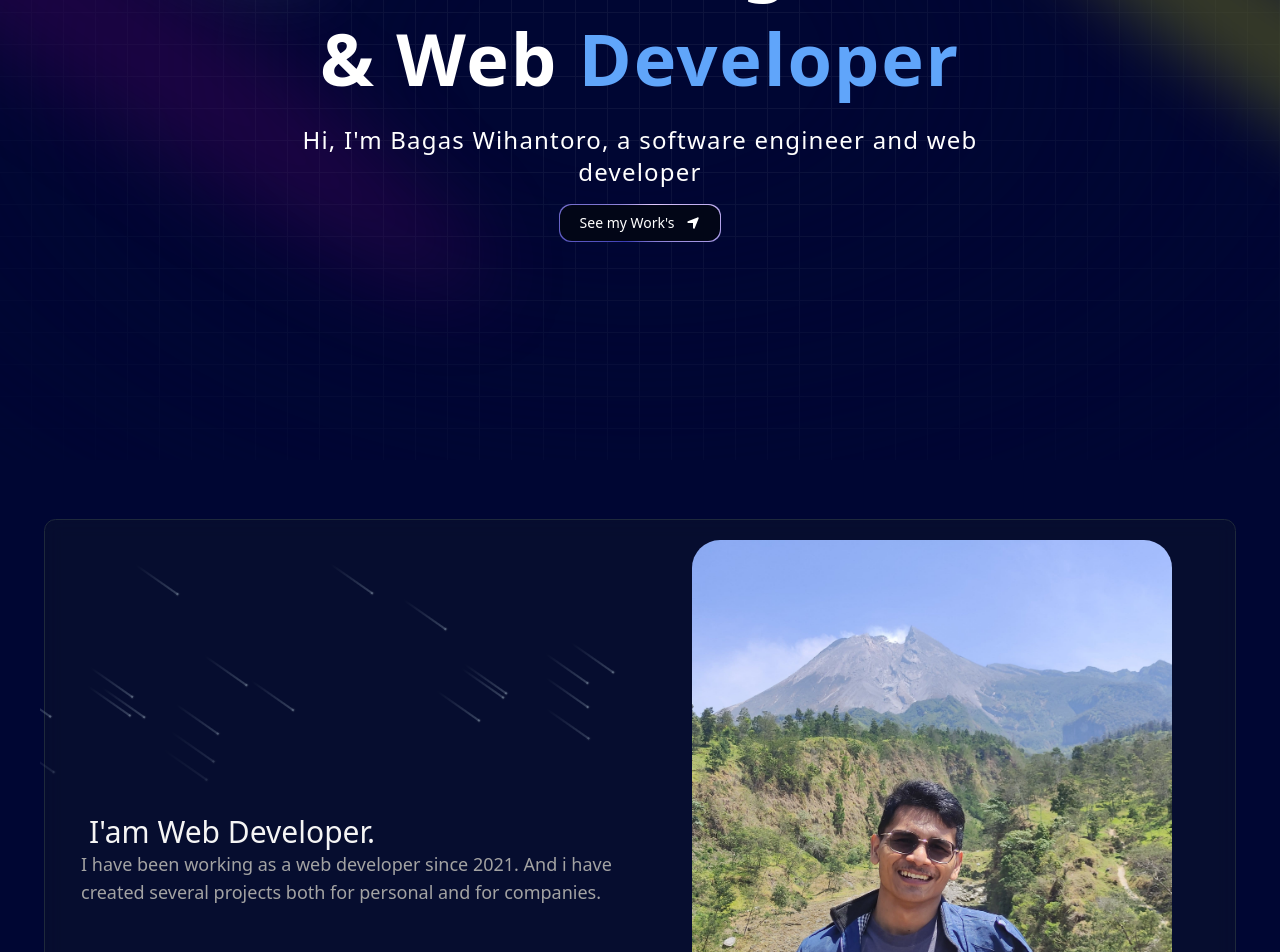
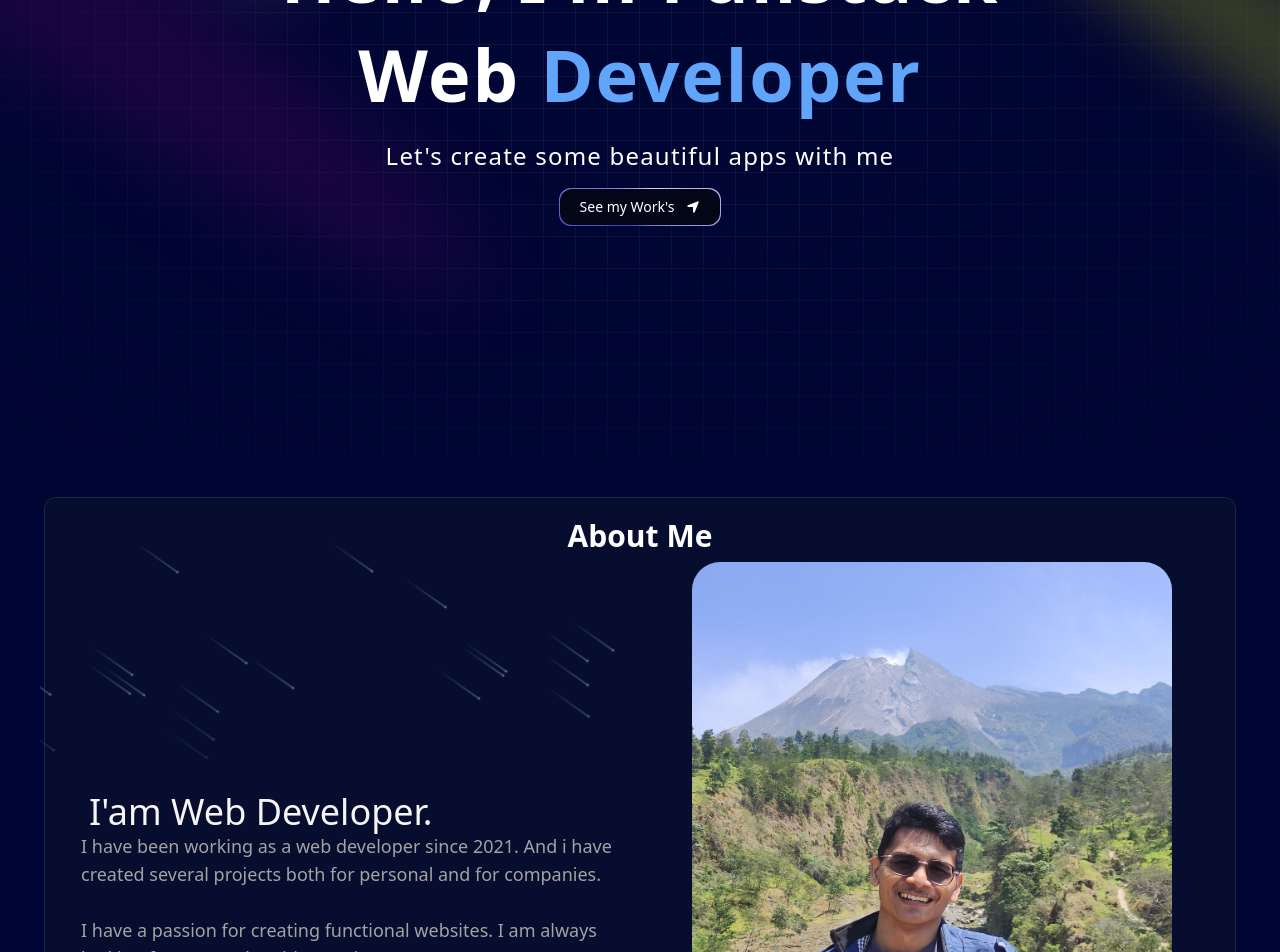
Before and after one commit to BagasWihant/my-portfolio-2024, a Next.js app: page / in a window 1280 px wide. Shown: the part 340-1292 px from the top of the page. Built offline with nearby package versions, Linux system fonts and the light colour scheme.

Commit message:
adjustment font hero and about

```diff
--- a/components/About.tsx
+++ b/components/About.tsx
@@ -19,34 +19,28 @@ export function About() {
         <Button
           duration={8651}
           containerClassName="w-full"
-          // borderClassName="w-full h-full"
           borderRadius=".75rem"
-          className=" dark:bg-slate-900/45 backdrop-blur text-black dark:text-white border-neutral-200 dark:border-slate-800 grid md:grid-cols-2 grid-cols-1 gap-4 p-5"
+          className=" dark:bg-slate-900/45 backdrop-blur text-black dark:text-white border-neutral-200 dark:border-slate-800  p-5"
           >
+          <p className="text-3xl pb-2 font-bold">About Me</p>
+          <div className="grid md:grid-cols-2 grid-cols-1 gap-4">
             <div className="flex items-center px-4">
               <div className="font-normal text-start text-neutral-600 dark:text-neutral-400">
-              <FlipWords className="text-3xl" words={words} /> <br />
+                <FlipWords className="md:text-4xl text-2xl" words={words} /> <br />
                 <span className="text-lg">
                   I have been working as a web developer since 2021. And i have
                   created several projects both for personal and for companies.
+                  <br />
+                  <br />
+                  I have a passion for creating functional
+                  websites. I am always looking for new and exciting projects.
+
                 </span>
               </div>
             </div>
 
             <div className="flex justify-center items-center">
-            {/* <Image
-              src="/image.jpg"
-              alt="Picture of the author"
-              priority
-              style={{
-                borderRadius: "1.75rem",
-                width: "100%",
-                height: "auto",
-              }}
-              width={500}
-              height={300}
-            /> */}
-                  <Meteors number={30} className=""/>
+              <Meteors number={30} className="" />
               <CardContainer className="inter-var">
                 <CardBody className="relative group/card  dark:hover:shadow-2xl dark:hover:shadow-emerald-500/[0.1] dark:border-white/[0.2] border-black/[0.1] w-auto sm:w-[30rem] h-auto   ">
                   <CardItem translateZ="100" className="w-full">
@@ -67,6 +61,7 @@ export function About() {
                 </CardBody>
               </CardContainer>
             </div>
+          </div>
         </Button>
       </div>
     </>
--- a/components/Hero.tsx
+++ b/components/Hero.tsx
@@ -27,9 +27,9 @@ const Hero = () => {
 
                     <TextGenerateEffect
                         className="text-center text-4xl md:text-6xl lg:text-7xl"
-                        words="Software Engineer & Web Developer" />
+                        words="Hello, I&apos;m Fullstack Web Developer" />
 
-                    <p className="text-center md:tracking-wider mb-4 text-sm md:text-lg lg:text-2xl">Hi, I&apos;m Bagas Wihantoro, a software engineer and web developer</p>
+                    <p className="text-center md:tracking-wider mb-4 text-sm md:text-lg lg:text-2xl">Let&apos;s create some beautiful apps with me</p>
 
                     <a href="#about">
                         <ButtonMagic
```
Lines whose indentation alone changed are shown as unchanged.
